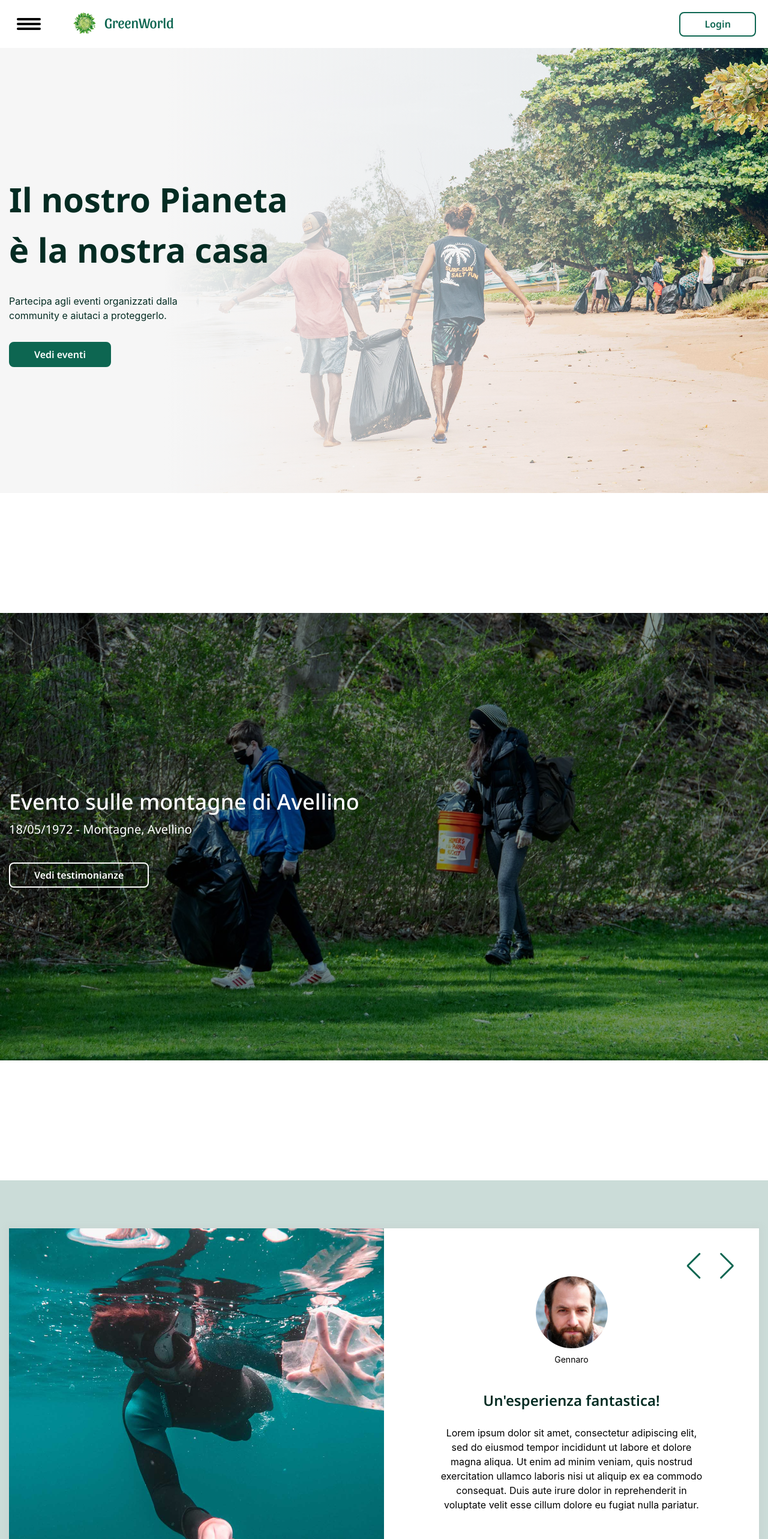
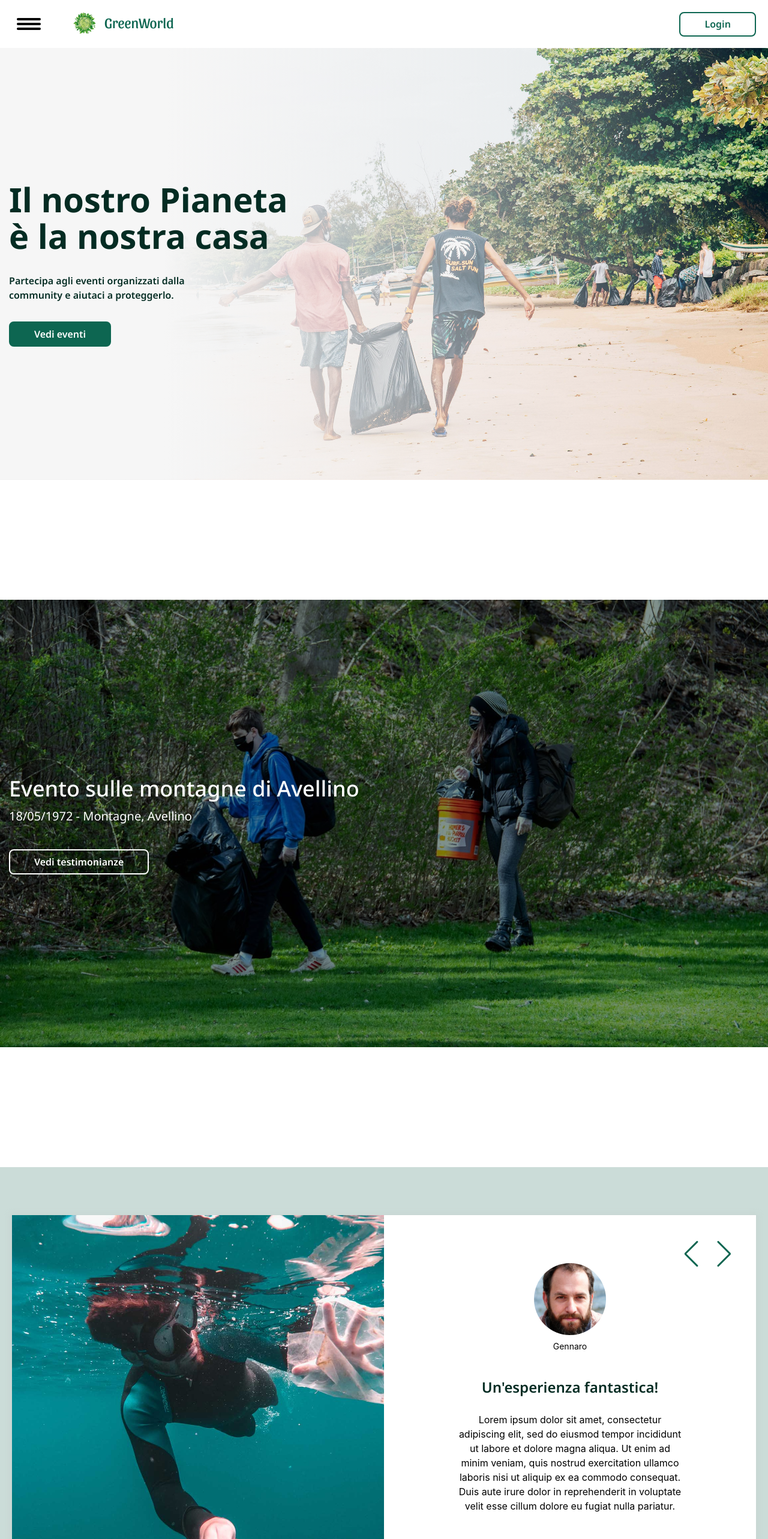
Before and after one commit to Ivanf1/greenworld-frontend, a React (Create React App) app: page / in a window 1280 px wide. Shown: the top 2566 px of the page at 60% size. Built offline with nearby package versions, Linux system fonts and the light colour scheme.

Commit message:
feat: responsive carousel

```diff
--- a/src/components/EventoProfilo.tsx
+++ b/src/components/EventoProfilo.tsx
@@ -13,7 +13,7 @@ const EventoProfilo = () => {
         </p>
       </div>
       <div className="self-center">
-        <button className="secondary w-full lg:w-auto">Aggiungi testimonianza</button>
+        <button className="primary w-full lg:w-auto">Aggiungi testimonianza</button>
       </div>
     </div>
   );
--- a/src/components/HeroCarouselItem.tsx
+++ b/src/components/HeroCarouselItem.tsx
@@ -8,16 +8,16 @@ interface Props {
 
 const HeroCarouselItem = ({ leftImg, profileImg, name, title, content }: Props) => {
   return (
-    <div className="grid grid-cols-2 ">
-      <img src={leftImg} alt="" className="hero-carousel-img h-full object-cover" />
-      <div className="bg-white flex flex-col items-center py-20 gap-10 mx-auto">
+    <div className="grid lg:grid-cols-2">
+      <img src={leftImg} alt="" className="hidden lg:block h-full object-cover" />
+      <div className="bg-white flex flex-col items-center pt-6 pb-10 md:pt-10 md:pb-16 lg:py-20 gap-10 mx-auto">
         <div className="flex flex-col items-center gap-2">
           <img src={profileImg} alt="" className="rounded-full max-w-[120px]" />
           <p className="text-xs ">{name}</p>
         </div>
         <div className="flex flex-col items-center gap-6">
           <h2 className="font-semi-bold text-xl text-primary-text">{title}</h2>
-          <p className="text-center max-w-[70%]">{content}</p>
+          <p className="text-center px-7 lg:max-w-[70%]">{content}</p>
         </div>
       </div>
     </div>
--- a/src/components/TestimonianzaCard.tsx
+++ b/src/components/TestimonianzaCard.tsx
@@ -21,7 +21,7 @@ const TestimonianzaCard = () => {
             <p className="text-xs">23/04/2002</p>
           </div>
         </div>
-        <button className="secondary w-full md:w-auto md:ml-10">Vedi evento</button>
+        <button className="primary w-full md:w-auto md:ml-10">Vedi evento</button>
       </div>
       <div className="w-full">
         <ScrollableContainer
--- a/src/index.css
+++ b/src/index.css
@@ -37,6 +37,7 @@
   --color-primary-tint: #348a76;
   --color-accent-red: #d64e78;
   --color-primary-text: #042c23;
+  --color-hover: #034c3b;
   --border-rad: 8px;
 }
 
@@ -156,8 +157,8 @@ button.primary {
   transition: 0.2s;
 }
 button.primary:hover {
-  background: var(--color-primary-tint);
-  border: 2px solid var(--color-primary-tint);
+  background: var(--color-hover);
+  border: 2px solid var(--color-hover);
 }
 
 button.secondary {
@@ -167,7 +168,7 @@ button.secondary {
   transition: background, color 0.2s;
 }
 button.secondary:hover {
-  background: var(--color-primary-tint);
+  background: var(--color-hover);
   color: #ffffff;
 }
 
--- a/src/pages/Home.css
+++ b/src/pages/Home.css
@@ -5,7 +5,6 @@
   background-size: cover;
   background-position: center;
   color: var(--color-primary-text);
-  padding-top: 2rem;
   padding-bottom: calc(90vh - 190px);
   max-height: 100vh;
 }
@@ -39,16 +38,6 @@
   background-color: #00000011;
 }
 
-.hero-carousel-wrapper > .swiper > .swiper-button-prev {
-  top: 10% !important;
-  left: 90% !important;
-}
-
-.hero-carousel-wrapper > .swiper > .swiper-button-next {
-  top: 10% !important;
-  right: 3% !important;
-}
-
 .hero-carousel-wrapper > .swiper > .swiper-pagination > .swiper-pagination-bullet {
   background: #000000;
   opacity: 0.4;
@@ -57,20 +46,49 @@
   background: #000000;
   opacity: 1;
 }
+
+.hero-carousel-wrapper > .swiper > .swiper-button-prev {
+  display: none;
+}
+.hero-carousel-wrapper > .swiper > .swiper-button-next {
+  display: none;
+}
 /* ---- home carousel ---- */
+
+@media (min-width: 768px) {
+  .hero-carousel-wrapper > .swiper > .swiper-button-prev {
+    display: flex;
+    margin-left: 20px;
+  }
+  .hero-carousel-wrapper > .swiper > .swiper-button-next {
+    display: flex;
+    margin-right: 20px;
+  }
+}
 
 @media (min-width: 1024px) {
   .hero {
     background-image: linear-gradient(90deg, #f6f6f6 21.35%, rgba(255, 255, 255, 0) 100%),
       url("../assets/heroc.jpg");
-    padding-top: calc(50vh - 190px);
-    padding-bottom: calc(50vh - 190px);
+    padding-top: calc(50vh - 178px);
+    padding-bottom: calc(50vh - 178px);
+  }
+  .hero-carousel-wrapper > .swiper > .swiper-button-prev {
+    top: 10% !important;
+    left: 90% !important;
+    margin-left: 0 !important;
+  }
+
+  .hero-carousel-wrapper > .swiper > .swiper-button-next {
+    top: 10% !important;
+    right: 3% !important;
+    margin-right: 0 !important;
   }
 }
 
 /* if device has no hover it's probably a mobile */
 @media (hover: none) {
   .testimonianze-cta {
-    background-attachment: unset;
+    background-attachment: scroll;
   }
 }
--- a/src/pages/Home.tsx
+++ b/src/pages/Home.tsx
@@ -8,12 +8,12 @@ import gridImg3 from "../assets/home-grid-3.jpg";
 const Home = () => {
   return (
     <div className="w-full h-full flex flex-col gap-[200px]">
-      <div className="hero w-full">
-        <div className="flex flex-col items-center lg:items-start gap-8 max-w-[78.125rem] mx-auto px-7 xl:px-0">
-          <h1 className="text-4xl font-bold max-w-lg text-center lg:text-left">
+      <div className="hero w-full pt-[10vh] md:pt-[20vh]">
+        <div className="flex flex-col items-center lg:items-start gap-8 max-w-[78.125rem] mx-auto px-5 xl:px-0">
+          <h1 className="text-3xl md:text-4xl leading-[3.8rem] font-bold max-w-lg text-center lg:text-left">
             Il nostro Pianeta è la nostra casa
           </h1>
-          <p className="max-w-xs text-center lg:text-left">
+          <p className="max-w-xs text-center lg:text-left font-semi-bold">
             Partecipa agli eventi organizzati dalla community e aiutaci a proteggerlo.
           </p>
           <button className="primary">Vedi eventi</button>
@@ -21,7 +21,7 @@ const Home = () => {
       </div>
 
       <div className="testimonianze-cta w-full py-52 lg:py-72 ">
-        <div className="flex flex-col items-center lg:items-start max-w-[78.125rem] mx-auto px-7 xl:px-0">
+        <div className="flex flex-col items-center lg:items-start max-w-[78.125rem] mx-auto px-5 xl:px-0">
           <h2 className="font-medium text-center lg:text-left">
             Evento sulle montagne di Avellino
           </h2>
@@ -32,18 +32,18 @@ const Home = () => {
         </div>
       </div>
 
-      <div className="w-full bg-primary-tint py-20 hidden lg:block">
+      <div className="bg-primary-tint p-5 lg:py-20">
         <div className="hero-carousel-wrapper max-w-[78.125rem] mx-auto home-card-shadow">
           <HeroCarousel />
         </div>
       </div>
 
-      <div className="w-full md:bg-light-grey md:py-20">
-        <div className="grid grid-cols-1 grid-rows-[repeat(6, auto)] md:grid-cols-2 md:grid-rows-3 md:gap-y-20 lg:max-w-[78.125rem] mx-auto">
-          <div className="md:home-card-shadow top-border md:border-none mx-7 md:mx-0">
+      <div className="bg-light-grey p-5 lg:py-20">
+        <div className="grid grid-cols-1 grid-rows-[repeat(6, auto)] md:grid-cols-2 md:grid-rows-3 md:gap-y-10 lg:gap-y-20 lg:max-w-[78.125rem] mx-auto">
+          <div className="md:home-card-shadow top-border md:border-none">
             <img src={gridImg1} alt="" className="w-full h-full object-cover" />
           </div>
-          <div className="bg-white h-full md:w-full md:flex home-card-shadow bottom-border md:border-none mx-7 md:mx-0">
+          <div className="bg-white h-full md:w-full md:flex home-card-shadow bottom-border md:border-none">
             <div className="mx-auto md:max-w-[70%] flex flex-col items-center justify-center text-center px-5 md:px-0 py-5 lg:items-start lg:text-left lg:py-0">
               <span className="text-4xl font-bold text-accent-blue">124</span>
               <h2 className="text-xl font-bold mb-5 lg:mb-0">Eventi organizzati</h2>
@@ -53,7 +53,7 @@ const Home = () => {
               </p>
             </div>
           </div>
-          <div className="bg-white h-full md:w-full md:flex home-card-shadow bottom-border md:border-none mx-7 md:mx-0">
+          <div className="bg-white h-full md:w-full md:flex home-card-shadow bottom-border md:border-none">
             <div className="mx-auto md:max-w-[70%] flex flex-col items-center justify-center text-center px-5 md:px-0 py-5 lg:items-start lg:text-left lg:py-0">
               <span className="text-4xl font-bold text-accent-red">4200</span>
               <h2 className="text-xl font-bold mb-5 lg:mb-0">Volontari registrati</h2>
@@ -64,13 +64,13 @@ const Home = () => {
               </p>
             </div>
           </div>
-          <div className="md:home-card-shadow top-border md:border-none mx-7 md:mx-0 row-start-3 row-end-3 md:row-start-2 md:row-end-2 md:col-start-2 md:col-end-2 mt-20 md:mt-0">
+          <div className="md:home-card-shadow top-border md:border-none row-start-3 row-end-3 md:row-start-2 md:row-end-2 md:col-start-2 md:col-end-2 mt-20 md:mt-0">
             <img src={gridImg2} alt="persone" className="w-full h-full object-cover" />
           </div>
-          <div className="md:home-card-shadow top-border md:border-none mx-7 md:mx-0 mt-20 md:mt-0">
+          <div className="md:home-card-shadow top-border md:border-none mt-20 md:mt-0">
             <img src={gridImg3} alt="spazzatura mare" className="w-full h-full object-cover" />
           </div>
-          <div className="bg-white h-full md:w-full flex home-card-shadow bottom-border md:border-none mx-7 md:mx-0">
+          <div className="bg-white h-full md:w-full flex home-card-shadow bottom-border md:border-none">
             <div className="mx-auto md:max-w-[70%] flex flex-col items-center justify-center text-center px-5 md:px-0 py-5 lg:items-start lg:text-left lg:py-0">
               <span className="text-4xl font-bold text-accent-purple inline">
                 6230
@@ -89,7 +89,7 @@ const Home = () => {
 
       <div className="w-full bg-primary-tint hidden lg:block">
         <div className="grid grid-cols-2 py-60 max-w-[78.125rem] mx-auto">
-          <div className="flex flex-col pr-[40%] items-start gap-y-6 px-7 xl:px-0">
+          <div className="flex flex-col pr-[40%] items-start gap-y-6 px-5 xl:px-0">
             <h2 className="text-xl font-semi-bold">La tua azienda per il cambiamento climatico</h2>
             <p>
               234 aziende si sono già unite alla nostra causa. Diventa anche tu parte del
@@ -101,8 +101,8 @@ const Home = () => {
         </div>
       </div>
 
-      <footer className="w-full bg-primary lg:pt-40 lg:pb-20">
-        <div className="flex flex-col md:gap-x-40 items-start text-white px-7 xl:px-0 lg:max-w-[78.125rem] mx-auto">
+      <footer className="w-full bg-primary px-5 py-20">
+        <div className="flex flex-col md:gap-x-40 items-start text-white xl:px-0 lg:max-w-[78.125rem] mx-auto">
           <div className="flex w-full gap-x-20">
             <div className="flex flex-col gap-y-10">
               <span>Chi siamo</span>
@@ -119,7 +119,7 @@ const Home = () => {
               <span>Chi siamo</span>
             </div>
           </div>
-          <div className="flex-1 flex justify-end self-end mt-10">
+          <div className="flex-1 flex justify-end self-end mt-20 md:mt-10">
             <span className="font-logo text-lg">GreenWorld</span>
           </div>
         </div>
```
